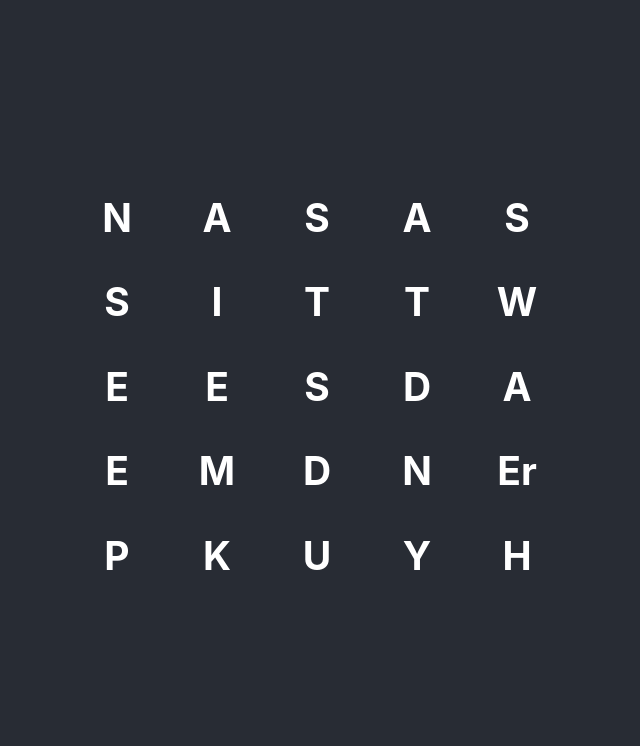
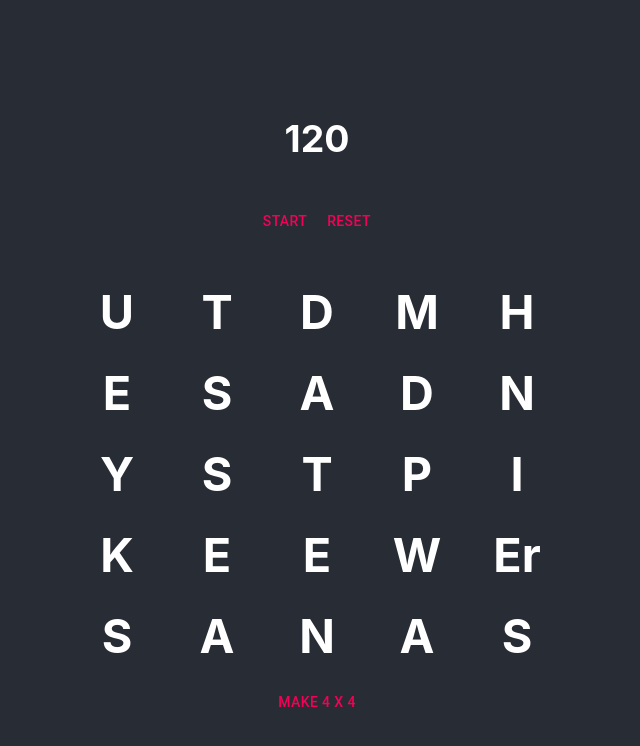
Before and after one commit to KyleCardwell/familyboggle, a React (Create React App) app: page / in a window 1280 px wide. Shown: the top 746 px of the page, without its empty margins (323-963 px from the left). Built offline with nearby package versions, Linux system fonts and the light colour scheme.

Commit message:
adde timer and 4x4 board

```diff
--- a/package.json
+++ b/package.json
@@ -8,6 +8,7 @@
     "@testing-library/react": "^11.2.7",
     "@testing-library/user-event": "^12.8.3",
     "react": "^17.0.2",
+    "react-countdown": "^2.3.2",
     "react-dom": "^17.0.2",
     "react-scripts": "4.0.3",
     "web-vitals": "^1.1.2"
--- a/src/App.css
+++ b/src/App.css
@@ -37,22 +37,43 @@
   }
 }
 
-
 .gameBoard {
   max-width: 500px;
-  max-height: 500px;
+  /* max-height: 700px; */
   display: flex;
   flex-wrap: wrap;
   justify-content: space-evenly;
+  margin-bottom: 20px;
+  /* padding: 5px; */
 }
 
 .gameBoardBox {
+  box-sizing: border-box;
   display: flex;
   align-items: center;
   justify-content: center;
 }
 
 .gameDice {
+  box-sizing: border-box;
+  /* width: 20%; */
+  font-size: 1.8em;
+  /* padding: 5px; */
+  margin: 0;
+  padding-top: 5%;
+}
+
+.fiveby5 {
   width: 20%;
-  margin-top: 5px;
 }
+
+.fourby4 {
+  width: 25%;
+}
+
+.timer {
+  margin-bottom: 20px;
+  display: flex;
+  flex-direction: column;
+  font-size: xx-large;
+}
--- a/src/App.js
+++ b/src/App.js
@@ -2,7 +2,8 @@ import './App.css';
 import { dice4by4, dice5by5 } from './components/diceData';
 import React from 'react';
 import GameBoard from './components/GameBoard';
-import { Container, Grid } from '@material-ui/core'
+import { Grid, Button } from '@material-ui/core'
+import Timer from './components/Timer';
 
 
 const diceScramble = (array) => {
@@ -15,17 +16,63 @@ const diceScramble = (array) => {
   return array;
 }
 
+const initialTime = 120;
 
 class App extends React.Component {
 
   state = {
+
     diceList: [],
+    remaining: initialTime,
+    timeIsUp: true,
+    boardSize: dice5by5,
+    boardSizeName: "5 x 5"
+
   }
 
   componentDidMount() {
 
-    const diceLetters = dice5by5.map(die => {
-      const letter = die[Math.floor(Math.random() * die.length)]
+    this.scrambleDice();
+
+  }
+
+  componentDidUpdate(prevState, prevProps) {
+    console.log("prevProps:", prevProps)
+    console.log("prevState", prevState)
+    if(prevProps.boardSizeName === this.state.boardSizeName) {
+      return
+    } else {
+      this.scrambleDice();
+    }
+
+
+  }
+
+  boardSizeChange = () => {
+
+    const newSize = this.state.boardSizeName === "5 x 5" ? "4 x 4": "5 x 5"
+    if(newSize === "5 x 5") {
+
+      this.setState({
+        ...this.state,
+        boardSizeName: newSize,
+        boardSize: dice5by5,
+      })
+
+    } else {
+
+      this.setState({
+        ...this.state,
+        boardSizeName: newSize,
+        boardSize: dice4by4,
+      })
+    }
+
+  }
+
+  scrambleDice = () => {
+    const diceLetters = this.state.boardSize.map(die => {
+    const letter = die[Math.floor(Math.random() * die.length)]
       return letter;
     })
 
@@ -34,11 +81,6 @@ class App extends React.Component {
     this.setState({
       diceList: diceLetters
     })
-
-  }
-
-  componentDidUpdate() {
-    // console.log(this.state.diceList)
   }
 
   render() {
@@ -46,11 +88,31 @@ class App extends React.Component {
 
     return (
       <div className="App">
+
         <Grid
           className="App-header gameBoardBox"
           >
-          <GameBoard diceList={this.state.diceList}/>
+
+          <Timer
+            remaining={this.state.remaining}
+            timeIsUp={this.state.timeIsUp}
+          />
+
+          <GameBoard
+            diceList={this.state.diceList}
+            boardSizeName={this.state.boardSizeName}
+          />
+
+          <div>
+            <Button
+              onClick={this.boardSizeChange}
+              color="secondary"
+            >Make {this.state.boardSize === dice4by4 ? "5 x 5": "4 x 4"}</Button>
+
+          </div>
+
         </Grid>
+
       </div>
     );
 }
--- a/src/components/Dice.js
+++ b/src/components/Dice.js
@@ -3,10 +3,18 @@ import React from 'react';
 
 class Dice extends React.Component {
 
+    sizeClass = (props) => {
+        if(this.props.boardSizeName === "5 x 5"){
+            return "fiveby5"
+        } else {
+            return "fourby4"
+        }
+    }
+
     render() {
 
         return(
-            <h2 className="gameDice">{this.props.letter}</h2>
+            <h2 className={`gameDice ${this.sizeClass()}`}>{this.props.letter}</h2>
         )
     }
 }
--- a/src/components/GameBoard.js
+++ b/src/components/GameBoard.js
@@ -2,12 +2,28 @@ import React from 'react';
 import Dice from './Dice';
 
 class GameBoard extends React.Component {
+
+    constructor( props ) {
+        super( props );
+
+        this.keyCount = 0;
+        this.getKey = this.getKey.bind(this);
+    }
+
+    getKey(){
+        return this.keyCount++;
+    }
+
     render() {
         return (
             <div className="gameBoard">
                 {this.props.diceList.map(letter => {
                     return (
-                        <Dice key={(Math.floor(Math.random()*100))*(Math.floor(Math.random()*100))-(Math.floor(Math.random()*10))} letter={letter}/>
+                        <Dice
+                            key={this.getKey()}
+                            letter={letter}
+                            boardSizeName={this.props.boardSizeName}
+                            />
                     )
                 })}
             </div>
--- /dev/null
+++ b/src/components/Timer.js
@@ -0,0 +1,96 @@
+import React, { Component } from 'react';
+// import Countdown from 'react-countdown';
+import { Button } from '@material-ui/core';
+
+// const Completionist = () => <span>Time's Up!</span>;
+// const initialTime = 90
+
+export class Timer extends Component {
+
+    state = {
+        seconds: this.props.remaining,
+        timeIsUp: this.props.timeIsUp,
+    }
+
+    componentDidMount() {
+        console.log(this.props.remaining)
+        console.log(this.state.timeIsUp)
+    }
+
+    componentDidUpdate() {
+
+        if(this.state.timeIsUp===false) {
+            this.countDown();
+        }
+    }
+
+    countDown = () => {
+        if (this.state.seconds > 0) {
+
+            setTimeout(() => {
+                const timeLeft = this.state.seconds
+                const timeMinus = timeLeft - 1;
+                this.setState({
+                    ...this.state,
+                    seconds: timeMinus,
+                    timeIsUp: false,
+                })
+
+            }, 1000)
+
+        } else {
+
+            this.setState({
+
+                ...this.state,
+                timeIsUp: true,
+            })
+        }
+    }
+
+    resetTime = () => {
+        this.setState({
+            ...this.state,
+            seconds: this.props.remaining,
+            timeIsUp: true,
+        })
+    }
+
+
+
+    render() {
+        return (
+            <div className="timer">
+
+
+                <h3>{this.state.seconds}</h3>
+                {/* <h3>{this.props.remaining}</h3> */}
+
+                <div>
+
+                    <Button
+                        onClick={this.countDown}
+                        color="secondary"
+                    >Start</Button>
+
+                    <Button
+                        onClick={this.resetTime}
+                        color="secondary"
+                    >Reset</Button>
+
+                </div>
+
+
+                {/* <Countdown
+                    date={Date.now() + 120000}
+                >
+                    <Completionist />
+                </Countdown> */}
+
+
+            </div>
+        )
+    }
+}
+
+export default Timer
--- a/src/index.js
+++ b/src/index.js
@@ -5,9 +5,7 @@ import App from './App';
 import reportWebVitals from './reportWebVitals';
 
 ReactDOM.render(
-  <React.StrictMode>
-    <App />
-  </React.StrictMode>,
+    <App />,
   document.getElementById('root')
 );
 
```
Also changed, not shown: 1 other file (tests, documents, lock files or other folders).
